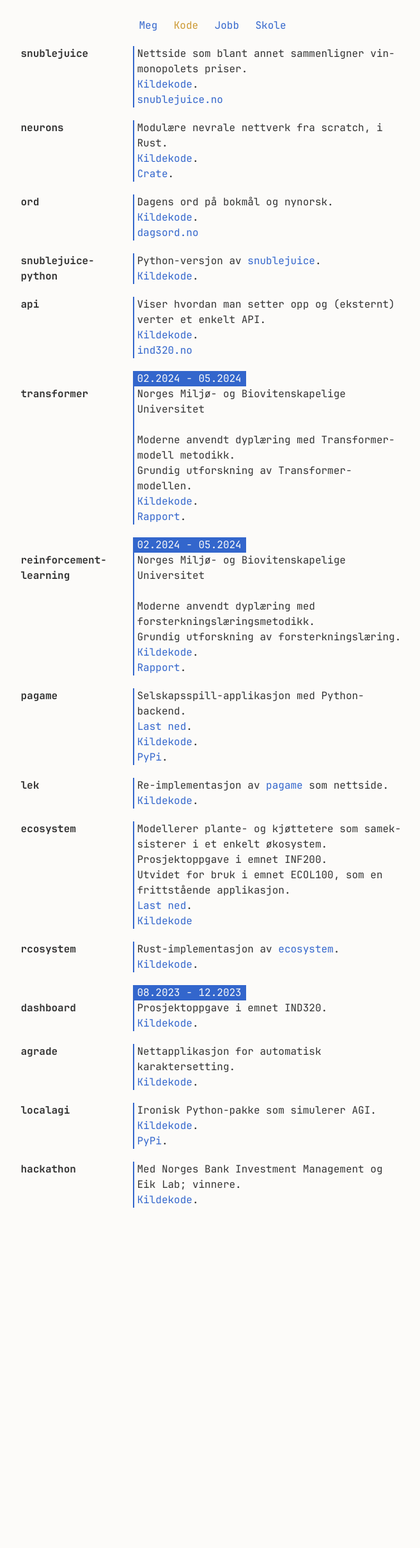
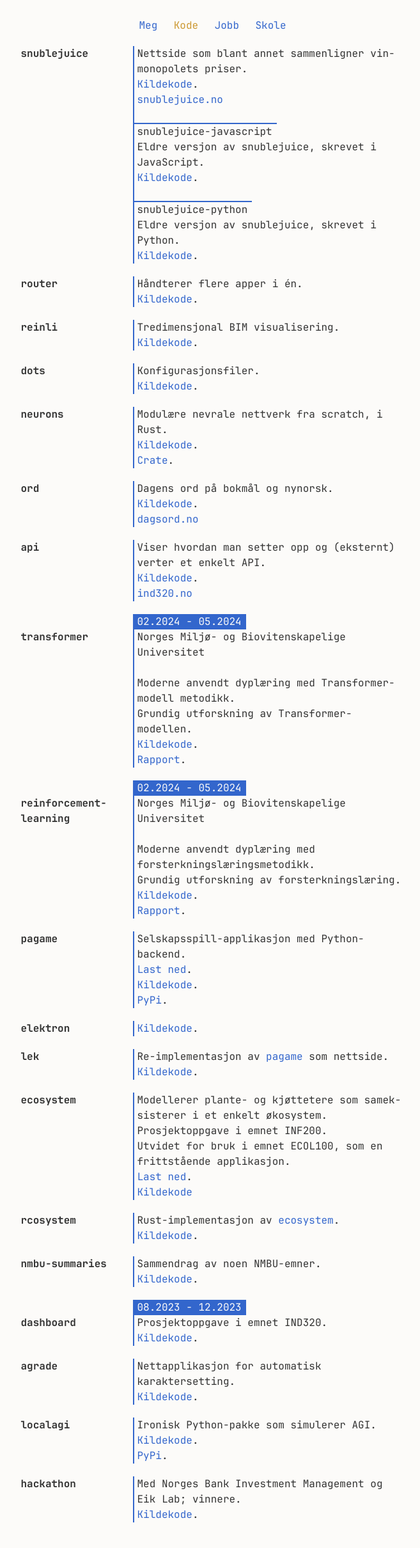
Before and after one commit to hallvardnmbu/dilettant, a PHP site: page /kode.html in a window 1280 px wide. Shown: the whole page at 64% size, without its empty margins (300-957 px from the left). Before the commit the page ends 1888 px from the top, so only its background shows below. Run offline with PHP 8.4, Linux system fonts and the light colour scheme.

Commit message:
Add new apps and improve snublejuice legacy app visualisation.

```diff
--- a/kode.html
+++ b/kode.html
@@ -4,7 +4,7 @@
         <meta charset="UTF-8" />
         <meta name="viewport" content="width=device-width, initial-scale=1.0" />
         <title>Prosjekter</title>
-        <link rel="stylesheet" href="/stilark.css" />
+        <link rel="stylesheet" href="./public/stilark.css" />
         <link rel="icon" href="/images/hallvard.jpeg" type="image/jpeg" />
     </head>
     <body>
@@ -26,6 +26,45 @@
                 <a href="https://github.com/hallvardnmbu/snublejuice" target="_blank">Kildekode</a>.
                 <br />
                 <a href="https://snublejuice.no" target="_blank">snublejuice.no</a>
+
+                <p><br /></p>
+
+                <span class="hollow">snublejuice-javascript</span>
+
+                <p>Eldre versjon av snublejuice, skrevet i JavaScript.</p>
+
+                <a href="https://github.com/hallvardnmbu/snublejuice-javascript" target="_blank">Kildekode</a>.
+
+                <p><br /></p>
+
+                <span class="hollow">snublejuice-python</span>
+
+                <p>Eldre versjon av snublejuice, skrevet i Python.</p>
+
+                <a href="https://github.com/hallvardnmbu/snublejuice-python" target="_blank">Kildekode</a>.
+            </section>
+            <section>
+                <h2>router</h2>
+
+                <p>Håndterer flere apper i én.</p>
+
+                <a href="https://github.com/hallvardnmbu/router" target="_blank">Kildekode</a>.
+            </section>
+
+            <section>
+                <h2>reinli</h2>
+
+                <p>Tredimensjonal BIM visualisering.</p>
+
+                <a href="https://github.com/hallvardnmbu/reinli" target="_blank">Kildekode</a>.
+            </section>
+
+            <section>
+                <h2>dots</h2>
+
+                <p>Konfigurasjonsfiler.</p>
+
+                <a href="https://github.com/hallvardnmbu/dots" target="_blank">Kildekode</a>.
             </section>
 
             <section>
@@ -46,21 +85,6 @@
                 <a href="https://github.com/hallvardnmbu/ord" target="_blank">Kildekode</a>.
                 <br />
                 <a href="https://dagsord.no" target="_blank">dagsord.no</a>
-            </section>
-
-            <section>
-                <h2>snublejuice-python</h2>
-
-                <p>
-                    Python-versjon av
-                    <a href="https://github.com/hallvardnmbu/snublejuice" target="_blank"
-                        >snublejuice</a
-                    >.
-                </p>
-
-                <a href="https://github.com/hallvardnmbu/snublejuice-python" target="_blank"
-                    >Kildekode</a
-                >.
             </section>
 
             <section>
@@ -85,11 +109,7 @@
 
                 <a href="https://github.com/hallvardnmbu/transformer" target="_blank">Kildekode</a>.
                 <br />
-                <a
-                    href="https://github.com/hallvardnmbu/transformer/blob/main/report.pdf"
-                    target="_blank"
-                    >Rapport</a
-                >.
+                <a href="https://github.com/hallvardnmbu/transformer/blob/main/report.pdf" target="_blank">Rapport</a>.
             </section>
 
             <section>
@@ -102,13 +122,9 @@
                 <p>Moderne anvendt dyplæring med forsterkningslæringsmetodikk.</p>
                 <p>Grundig utforskning av forsterkningslæring.</p>
 
-                <a href="https://github.com/hallvardnmbu/reinforcement-learning" target="_blank"
-                    >Kildekode</a
-                >.
+                <a href="https://github.com/hallvardnmbu/reinforcement-learning" target="_blank">Kildekode</a>.
                 <br />
-                <a
-                    href="https://github.com/hallvardnmbu/reinforcement-learning/blob/main/report.pdf"
-                    target="_blank"
+                <a href="https://github.com/hallvardnmbu/reinforcement-learning/blob/main/report.pdf" target="_blank"
                     >Rapport</a
                 >.
             </section>
@@ -118,16 +134,18 @@
 
                 <p>Selskapsspill-applikasjon med Python-backend.</p>
                 <p>
-                    <a
-                        href="https://github.com/hallvardnmbu/pagame/tree/main/application"
-                        target="_blank"
-                        >Last ned</a
-                    >.
+                    <a href="https://github.com/hallvardnmbu/pagame/tree/main/application" target="_blank">Last ned</a>.
                 </p>
 
                 <a href="https://github.com/hallvardnmbu/pagame" target="_blank">Kildekode</a>.
                 <br />
                 <a href="https://pypi.org/project/pagame/" target="_blank">PyPi</a>.
+            </section>
+
+            <section>
+                <h2>elektron</h2>
+
+                <a href="https://github.com/hallvardnmbu/elektron" target="_blank">Kildekode</a>.
             </section>
 
             <section>
@@ -149,11 +167,7 @@
                 <p>Prosjektoppgave i emnet INF200.</p>
                 <p>Utvidet for bruk i emnet ECOL100, som en frittstående applikasjon.</p>
 
-                <a
-                    href="https://github.com/hallvardnmbu/ecosystem/tree/main/application"
-                    target="_blank"
-                    >Last ned</a
-                >.
+                <a href="https://github.com/hallvardnmbu/ecosystem/tree/main/application" target="_blank">Last ned</a>.
                 <br />
                 <a href="https://github.com/hallvardnmbu/ecosystem" target="_blank">Kildekode</a>
             </section>
@@ -163,11 +177,18 @@
 
                 <p>
                     Rust-implementasjon av
-                    <a href="https://github.com/hallvardnmbu/ecosystem" target="_blank">ecosystem</a
-                    >.
+                    <a href="https://github.com/hallvardnmbu/ecosystem" target="_blank">ecosystem</a>.
                 </p>
 
                 <a href="https://github.com/hallvardnmbu/rcosystem" target="_blank">Kildekode</a>.
+            </section>
+
+            <section>
+                <h2>nmbu-summaries</h2>
+
+                <p>Sammendrag av noen NMBU-emner.</p>
+
+                <a href="https://github.com/hallvardnmbu/nmbu-summaries" target="_blank">Kildekode</a>.
             </section>
 
             <section>
--- a/public/stilark.css
+++ b/public/stilark.css
@@ -154,6 +154,12 @@ section span {
     padding: 0 calc(var(--padding) + var(--border)) 0 var(--padding);
 }
 
+section span.hollow {
+    color: var(--text);
+    background-color: transparent;
+    border-top: var(--border) solid var(--contrast);
+}
+
 .alternate {
     position: relative;
     width: max-content;
```
